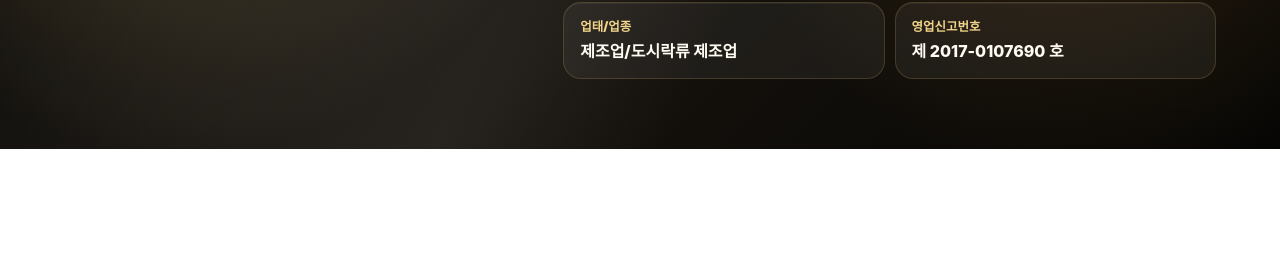
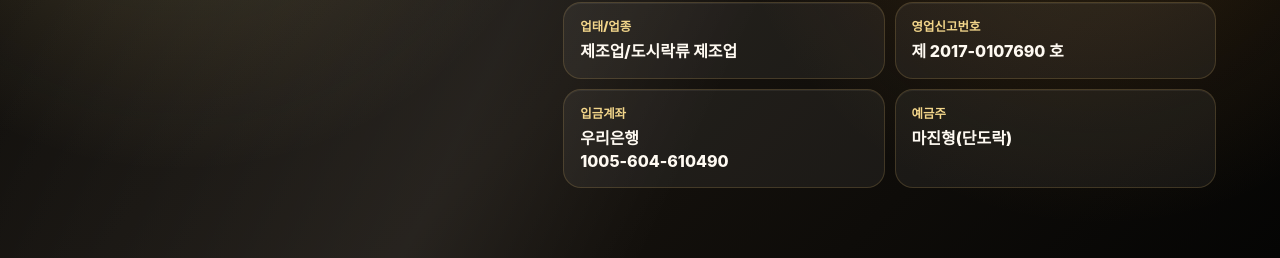
Before and after one commit to toanyOfficial/dandorak_official, a website: page public/menu.html in a window 1280 px wide. Shown: the part 686-944 px from the top of the page. Before the commit the page ends 835 px from the top, so only its background shows below. Drawn offline with Linux system fonts and the light colour scheme; no server answers.

Commit message:
푸터에 입금계좌 및 예금주 추가

```diff
--- a/public/menu.html
+++ b/public/menu.html
@@ -68,6 +68,8 @@
           <div><dt>소재지</dt><dd>서울 강남구 역삼동 828-28</dd></div>
           <div><dt>업태/업종</dt><dd>제조업/도시락류 제조업</dd></div>
           <div><dt>영업신고번호</dt><dd>제 2017-0107690 호</dd></div>
+          <div><dt>입금계좌</dt><dd>우리은행<br>1005-604-610490</dd></div>
+          <div><dt>예금주</dt><dd>마진형(단도락)</dd></div>
         </dl>
       </div>
     </footer>
```
Also changed, not shown: public/index.html (+2 -0 lines).
